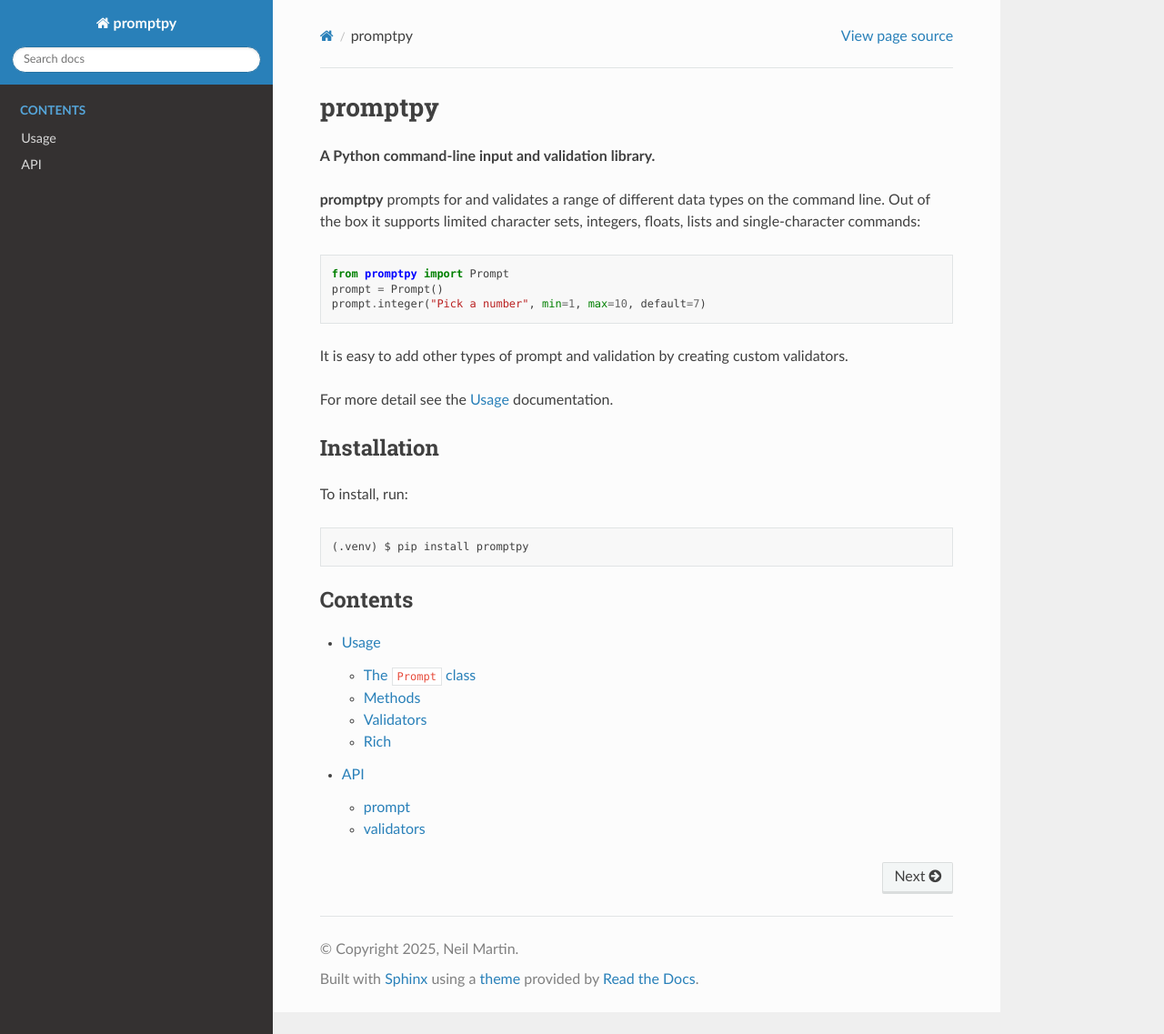
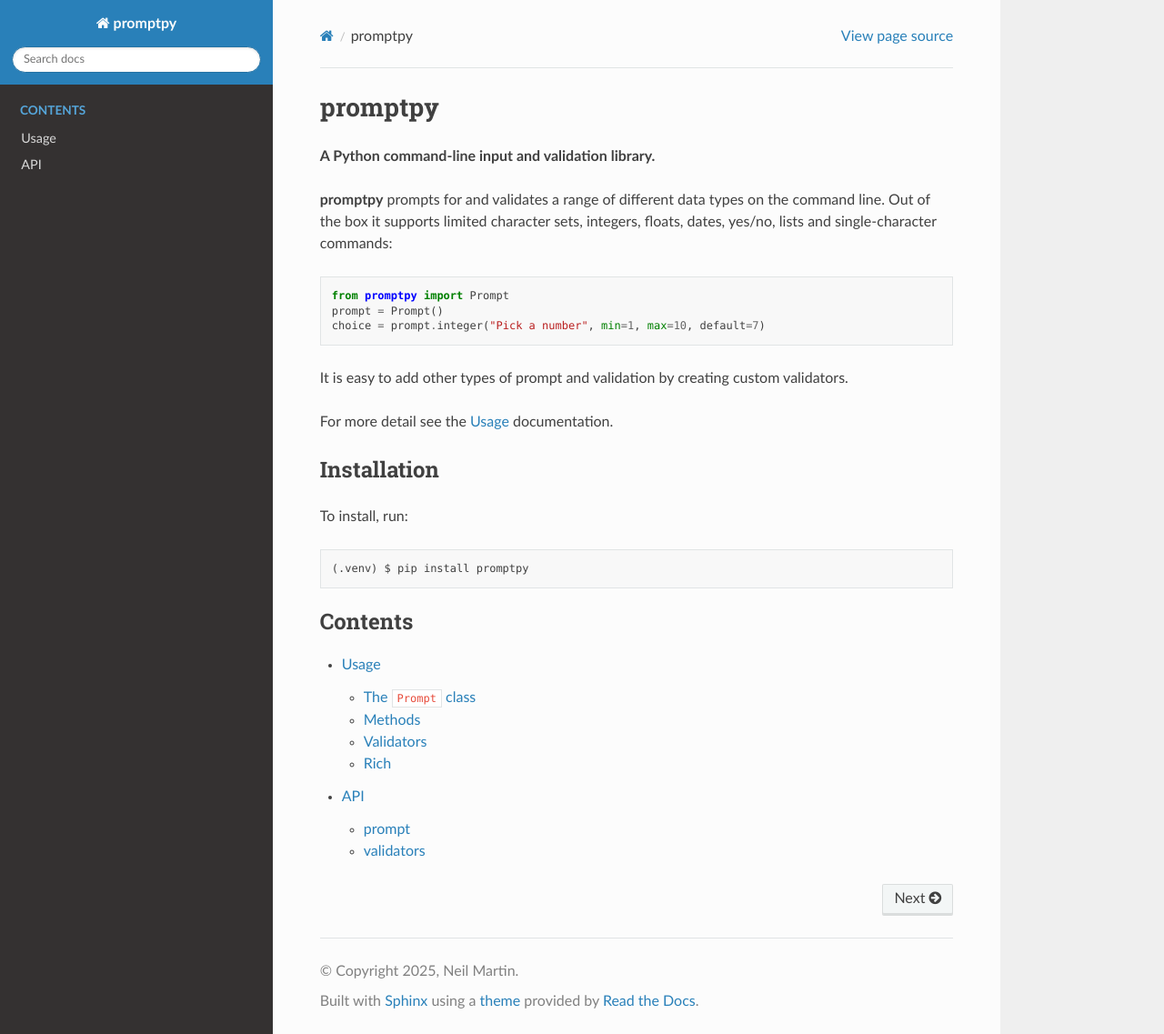
Before and after one commit to fourtreestech/promptpy, a Sphinx documentation site: the page built from docs/source/index.rst, in a window 1280 px wide and 1137 px high. Shown: the whole window at 91% size. Built offline with Sphinx 7.4.7 and the Read the Docs theme 3.1.0, drawn with Linux system fonts in a browser that asks for light colours.

Commit message:
Tidied up documentation

```diff
--- a/docs/source/index.rst
+++ b/docs/source/index.rst
@@ -5,11 +5,11 @@
 
 **promptpy** prompts for and validates a range of different data types
 on the command line. Out of the box it supports limited character sets,
-integers, floats, lists and single-character commands::
+integers, floats, dates, yes/no, lists and single-character commands::
 
    from promptpy import Prompt
    prompt = Prompt()
-   prompt.integer("Pick a number", min=1, max=10, default=7)
+   choice = prompt.integer("Pick a number", min=1, max=10, default=7)
 
 It is easy to add other types of prompt and validation by creating
 custom validators.
--- a/docs/source/usage.rst
+++ b/docs/source/usage.rst
@@ -27,6 +27,7 @@
 :class:`~promptpy.prompt.Prompt` ships with a variety of methods to prompt for
 and validate different types of data:
 
+* :meth:`~promptpy.prompt.Prompt.date` prompt for a date
 * :meth:`~promptpy.prompt.Prompt.float` prompt for a floating point decimal number
 * :meth:`~promptpy.prompt.Prompt.integer` prompt for an integer
 * :meth:`~promptpy.prompt.Prompt.list` prompt for a list of strings, separated by commas
--- a/src/promptpy/__init__.py
+++ b/src/promptpy/__init__.py
@@ -1,3 +1,3 @@
-"""Command-line prompt and validation library"""
+"""A Python command-line prompt and validation library"""
 
 from .prompt import Prompt  # noqa: F401
```
Also changed, not shown: README.md (+1 -1 lines), docs/source/conf.py (+7 -7 lines), 1 other file.
